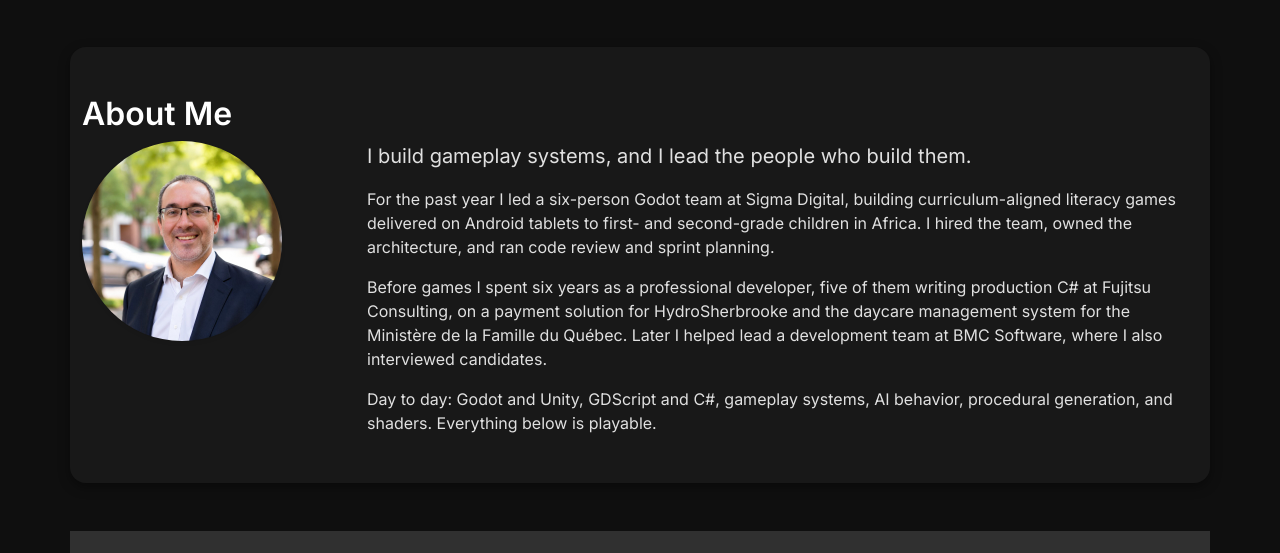
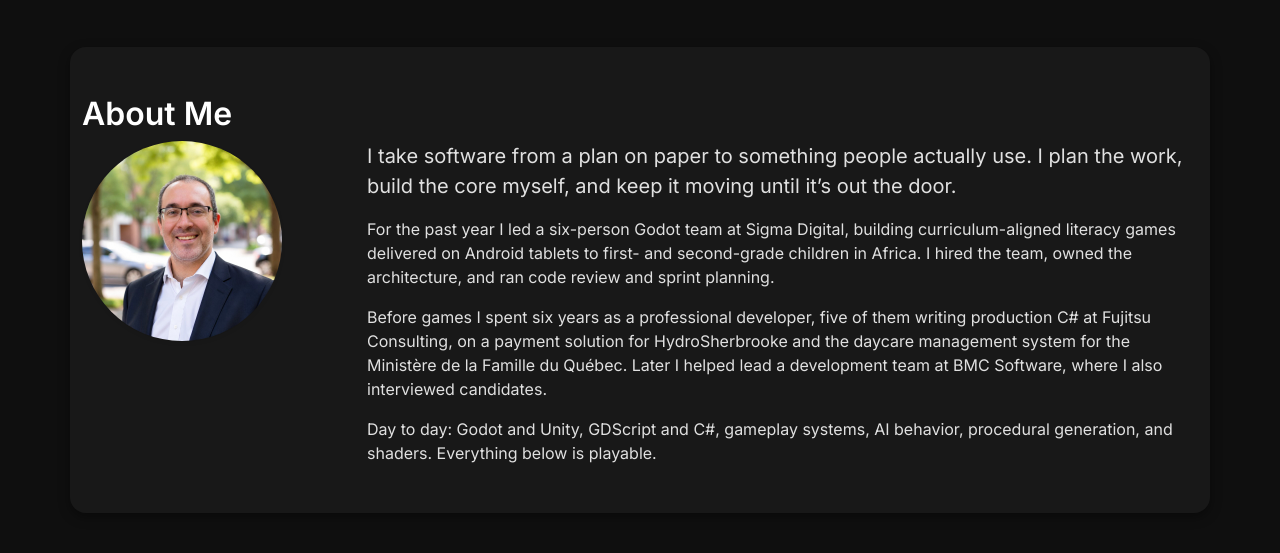
Before and after one commit to StrayEddy/edouardmurat.com, a Django app: page / in a window 1280 px wide. Shown: the part 857-1410 px from the top of the page. Run offline with Django 5.2, Linux system fonts and the light colour scheme.

Commit message:
Re-pitch as Senior Developer & Tech Lead; redeploy cv_en/cv_fr
Hero, page titles and meta descriptions now lead with the tech-lead framing,
and the About opener says what he does: plan it, build it, ship it. CV PDFs
refreshed with the new profile line, download links cache-busted.

Co-Authored-By: Claude Opus 5.5 <noreply@anthropic.com>
Claude-Session: https://claude.ai/code/session_017EYBjGXASdHZQksAVUERCP

```diff
--- a/edouardmurat/core/templates/base.html
+++ b/edouardmurat/core/templates/base.html
@@ -4,8 +4,8 @@
 <head>
     <meta charset="UTF-8">
     <meta name="viewport" content="width=device-width, initial-scale=1.0">
-    <meta property="og:title" content="Edouard Murat – Gameplay Programmer &amp; Team Lead" />
-    <meta property="og:description" content="Gameplay programmer and team lead. Led a six-person Godot team shipping educational games on Android. 20 years in software, including five years of production C#." />
+    <meta property="og:title" content="Edouard Murat – Senior Developer &amp; Tech Lead" />
+    <meta property="og:description" content="Senior developer and tech lead: I plan it, build it and ship it. Led a six-person Godot team building educational games for Android. 20 years in software, including five years of production C#." />
     <meta property="og:image" content="https://www.edouardmurat.com/static/core/images/banner.jpg" />
     <meta property="og:url" content="https://www.edouardmurat.com" />
     <meta name="twitter:card" content="summary_large_image" />
@@ -18,9 +18,9 @@
     <link rel="icon" type="image/png" sizes="512x512" href="{% static 'core/images/favicons/android-chrome-512x512.png' %}">
     <link rel="manifest" href="{% static 'core/images/favicons/site.webmanifest' %}">
 
-    <meta name="description" content="Gameplay programmer and team lead in Montreal. Godot and Unity, gameplay systems, AI behavior, procedural generation and shaders. Playable games in the browser." />
+    <meta name="description" content="Senior developer and tech lead in Montreal. Godot and Unity, gameplay systems, AI behavior, procedural generation and shaders. Playable games in the browser." />
 
-    <title>{% block title %}Edouard Murat – Gameplay Programmer &amp; Team Lead{% endblock %}</title>
+    <title>{% block title %}Edouard Murat – Senior Developer &amp; Tech Lead{% endblock %}</title>
     <link href="https://cdn.jsdelivr.net/npm/bootstrap@5.3.3/dist/css/bootstrap.min.css" rel="stylesheet">
     <link rel="stylesheet" href="https://cdnjs.cloudflare.com/ajax/libs/font-awesome/6.7.2/css/all.min.css">
     <link rel="stylesheet" href="{% static 'core/css/style.css' %}">
--- a/edouardmurat/core/templates/core/home.html
+++ b/edouardmurat/core/templates/core/home.html
@@ -1,7 +1,7 @@
 {% extends 'base.html' %}
 {% load static %}
 
-{% block title %}Edouard Murat – Gameplay Programmer &amp; Team Lead{% endblock %}
+{% block title %}Edouard Murat – Senior Developer &amp; Tech Lead{% endblock %}
 
 {% block content %}
 
@@ -13,7 +13,7 @@
     </video>
     <div class="hero-content position-absolute text-white text-center">
       <h1 class="display-3 fw-bold">Edouard Murat</h1>
-      <p class="lead">Gameplay Programmer &amp; Team Lead</p>
+      <p class="lead">Senior Developer &amp; Tech Lead</p>
       <p class="fs-6 text-white-50 mb-0">Godot &amp; Unity &middot; Montr&eacute;al &middot; EN / FR</p>
     </div>
   </section>
@@ -26,7 +26,7 @@
         <img src="{% static 'core/images/headshot.jpg' %}" alt="Edouard Murat" class="rounded-circle img-fluid shadow-sm" style="max-width: 200px;">
       </div>
       <div class="col-12 col-md-9">
-        <p class="lead">I build gameplay systems, and I lead the people who build them.</p>
+        <p class="lead">I take software from a plan on paper to something people actually use. I plan the work, build the core myself, and keep it moving until it&rsquo;s out the door.</p>
         <p>For the past year I led a six-person Godot team at Sigma Digital, building curriculum-aligned literacy games delivered on Android tablets to first- and second-grade children in Africa. I hired the team, owned the architecture, and ran code review and sprint planning.</p>
         <p>Before games I spent six years as a professional developer, five of them writing production C# at Fujitsu Consulting, on a payment solution for HydroSherbrooke and the daycare management system for the Minist&egrave;re de la Famille du Qu&eacute;bec. Later I helped lead a development team at BMC Software, where I also interviewed candidates.</p>
         <p class="mb-0">Day to day: Godot and Unity, GDScript and C#, gameplay systems, AI behavior, procedural generation, and shaders. Everything below is playable.</p>
@@ -366,10 +366,10 @@
     </div>
 
     <div class="mt-4">
-      <a href="{% static 'core/files/Edouard_Murat_CV_EN.pdf' %}?v=2026-09-22" class="btn btn-outline-info me-2" download data-umami-event="download-cv-clicked">
+      <a href="{% static 'core/files/Edouard_Murat_CV_EN.pdf' %}?v=2026-10-12" class="btn btn-outline-info me-2" download data-umami-event="download-cv-clicked">
         Download CV (English)
       </a>
-      <a href="{% static 'core/files/Edouard_Murat_CV_FR.pdf' %}?v=2026-09-22" class="btn btn-outline-info" download data-umami-event="download-cv-fr-clicked">
+      <a href="{% static 'core/files/Edouard_Murat_CV_FR.pdf' %}?v=2026-10-12" class="btn btn-outline-info" download data-umami-event="download-cv-fr-clicked">
         T&eacute;l&eacute;charger le CV (Fran&ccedil;ais)
       </a>
     </div>
```
Also changed, not shown: 2 other files.
